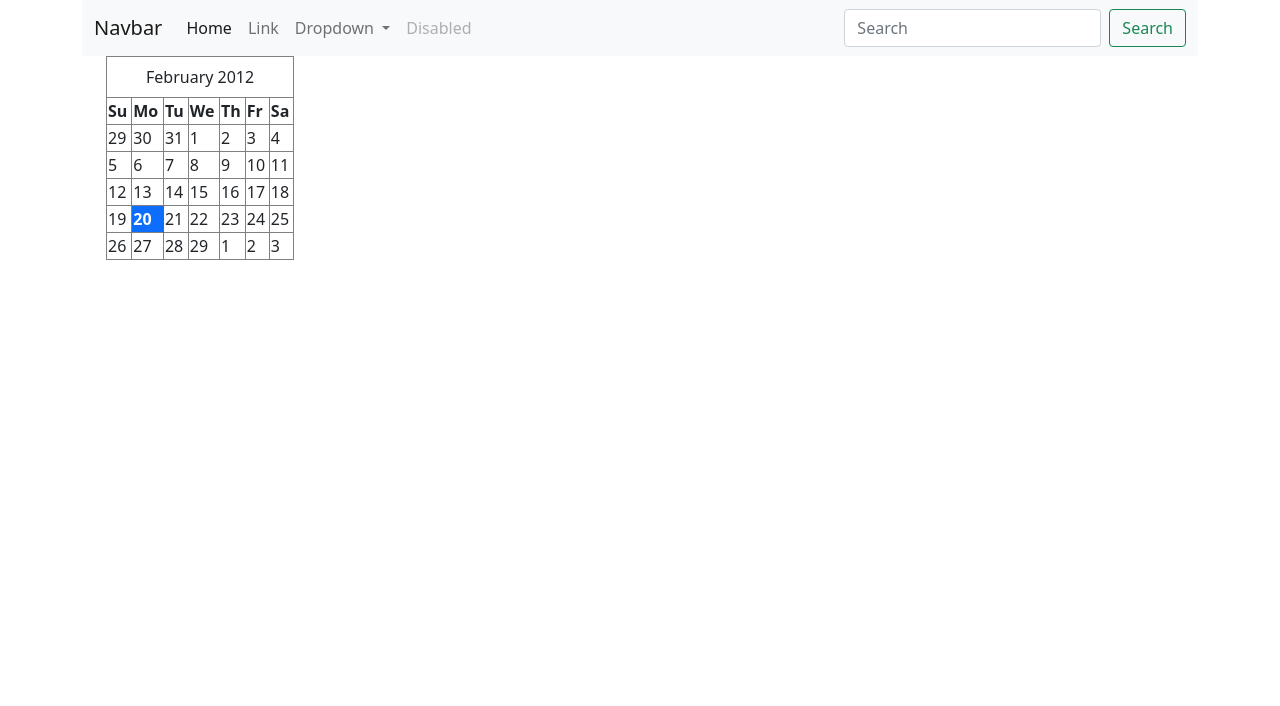
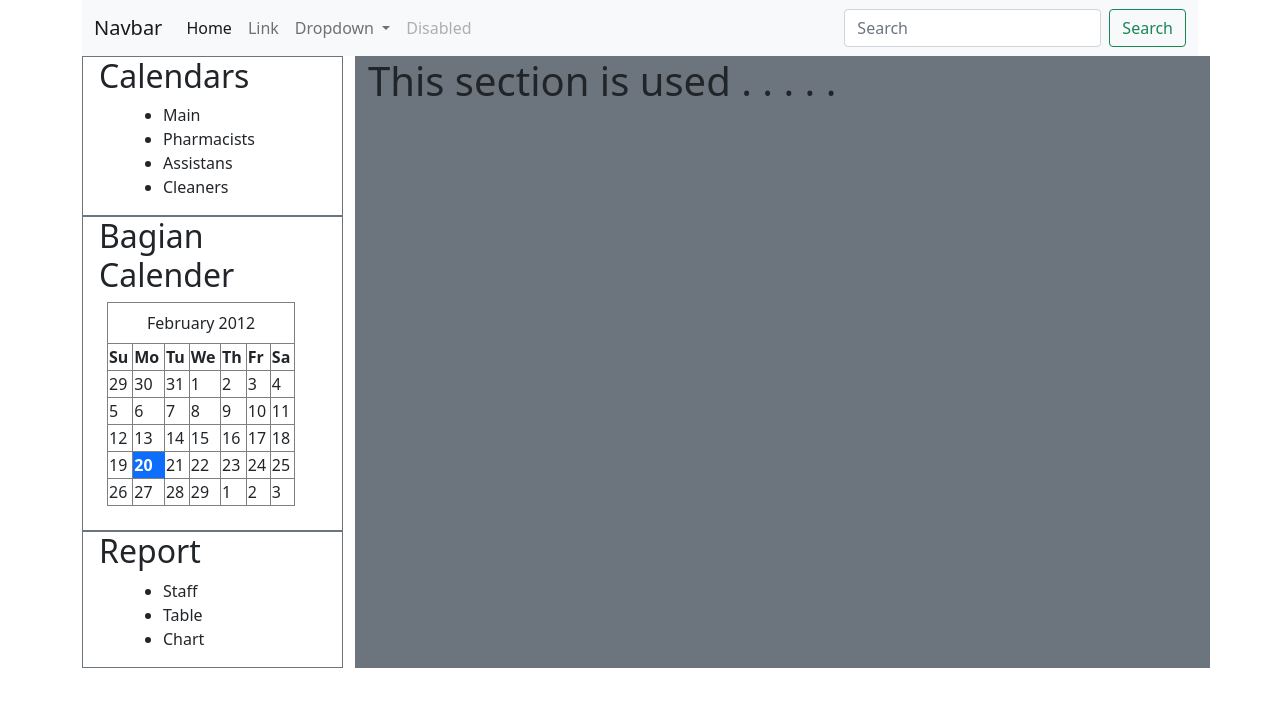
Before and after one commit to MajuSetiaJadiSiregar/LandingPage, a plain HTML site: page index.html in a window 1280 px wide. Drawn offline with nearby package versions, Linux system fonts and the light colour scheme.

Commit message:
'koreksi'

```diff
--- a/index.html
+++ b/index.html
@@ -6,9 +6,11 @@
     <meta name="viewport" content="width=device-width, initial-scale=1.0">
     <link href="https://cdn.jsdelivr.net/npm/bootstrap@5.0.0-beta3/dist/css/bootstrap.min.css" rel="stylesheet" integrity="sha384-eOJMYsd53ii+scO/bJGFsiCZc+5NDVN2yr8+0RDqr0Ql0h+rP48ckxlpbzKgwra6" crossorigin="anonymous">
     <title>Document</title>
+
 </head>
 <body>
     <div class="container">
+
         <nav class="navbar navbar-expand-lg navbar-light bg-light">
             <div class="container-fluid">
               <a class="navbar-brand" href="#">Navbar</a>
@@ -46,10 +48,33 @@
             </div>
         </nav>
 
-        <div>
-            <div class="row">
-                <div class="col">
-                    <div class="calendeer">
+        <div class="row">
+
+            <div class="col-3">
+
+                <div class="atas border border-secondary">
+                    <div class="mb-2">
+                        <div class="ps-3">
+                            <h2>Calendars</h2>
+                        </div>
+                        <div class="ps-5">
+                            <ul>
+                                <li>Main</li>
+                                <li>Pharmacists</li>
+                                <li>Assistans</li>
+                                <li>Cleaners</li>
+                            </ul>
+                        </div>
+                    </div>
+
+                </div>
+
+                <div class="tengah border border-secondary">
+
+                    <div class="mb-4">
+                        <div class="ps-3">
+                            <h2>Bagian Calender</h2>
+                        </div>
                         <div class="container">
                             <div class="row">
                                 <div class="span12">
@@ -126,9 +151,32 @@
                             </div>
                         </div>
                     </div>
+
                 </div>
-                <div class="col">
 
+                <div class="bawah border border-secondary">
+                    <div>
+                        <div class="ps-3">
+                            <h2>Report</h2>
+                        </div>
+
+                        <div class="ps-5">
+                            <ul>
+                                <li>Staff</li>
+                                <li>Table</li>
+                                <li>Chart</li>
+                            </ul>
+                        </div>
+                    </div>
+                </div>
+
+            </div>
+
+            <div class="col-9 border border-secondary bg-secondary">
+                <div>
+                    <div>
+                        <h1>This section is used . . . . .</h1>
+                    </div>
                 </div>
             </div>
         </div>
```
